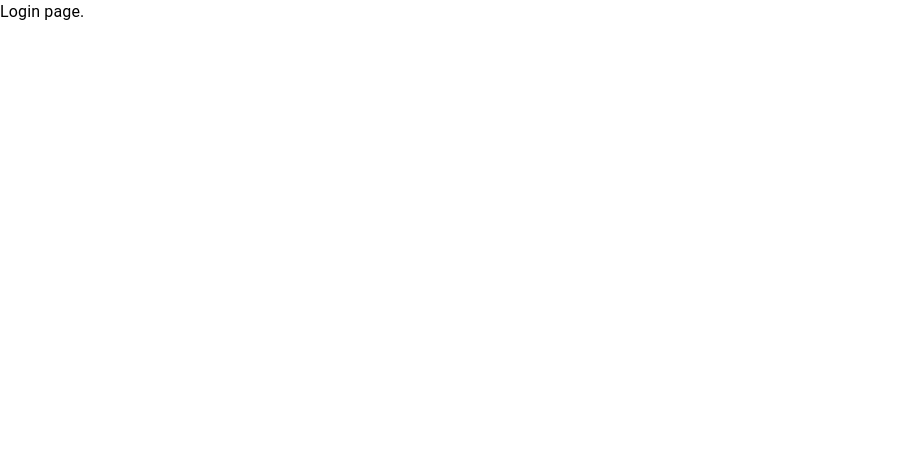
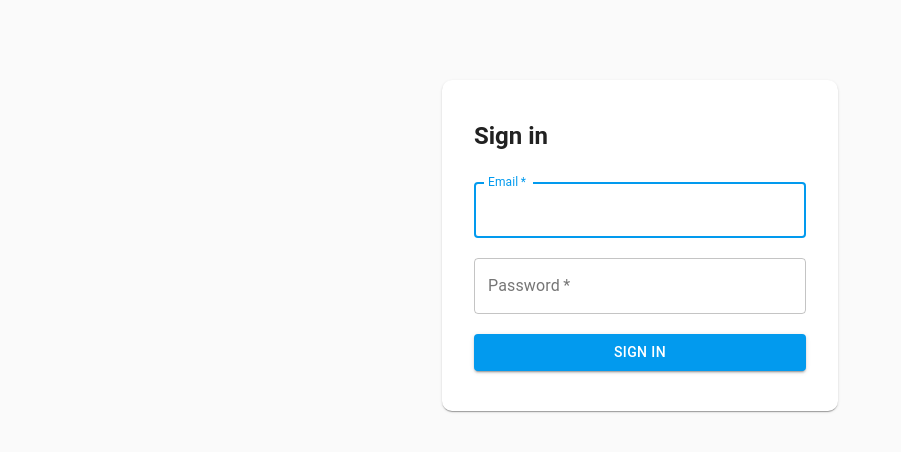
Before and after one commit to shubhamjindal30/employee-polls, a React (Create React App) app: page / in a window 1280 px wide. Shown: the top 452 px of the page, without its empty margins (0-901 px from the left). Built offline with nearby package versions, Linux system fonts and the light colour scheme.

Commit message:
feat: login page design

```diff
--- a/src/views/Login.tsx
+++ b/src/views/Login.tsx
@@ -1,8 +1,98 @@
-import React from 'react';
-import { Typography } from '@material-ui/core';
+import React, { useState } from 'react';
+import {
+  Button,
+  Container,
+  Grid,
+  makeStyles,
+  Paper,
+  TextField,
+  Typography
+} from '@material-ui/core';
+import { withRouter } from 'react-router-dom';
 
 const Login: React.FunctionComponent = () => {
-  return <Typography>Login page.</Typography>;
+  const classes = useStyles();
+
+  const [email, setEmail] = useState('');
+  const [password, setPassword] = useState('');
+
+  const handleEmailChange = (e: React.ChangeEvent<HTMLInputElement>) =>
+    setEmail(e.currentTarget.value);
+
+  const handlePasswordChange = (e: React.ChangeEvent<HTMLInputElement>) =>
+    setPassword(e.currentTarget.value);
+
+  const handleLogin = () => {};
+  return (
+    <div className={classes.container}>
+      <Container maxWidth="xs">
+        <Paper className={classes.paper}>
+          <Grid container direction="column" alignItems="flex-start" justify="center">
+            <Typography className={classes.heading} variant="h5">
+              Sign in
+            </Typography>
+            <TextField
+              className={classes.emailInput}
+              required
+              fullWidth
+              variant="outlined"
+              label="Email"
+              value={email}
+              autoFocus
+              onChange={handleEmailChange}
+            />
+            <TextField
+              className={classes.passwordInput}
+              required
+              fullWidth
+              variant="outlined"
+              label="Password"
+              type="password"
+              value={password}
+              onChange={handlePasswordChange}
+            />
+            <Button
+              className={classes.loginBtn}
+              fullWidth
+              variant="contained"
+              color="primary"
+              onClick={handleLogin}
+            >
+              Sign in
+            </Button>
+          </Grid>
+        </Paper>
+      </Container>
+    </div>
+  );
 };
 
-export default Login;
+export default withRouter(Login);
+
+const useStyles = makeStyles(() => ({
+  container: {
+    height: '90vh',
+    backgroundColor: '#fafafa',
+    paddingLeft: '2vw',
+    paddingRight: '2vw',
+    paddingTop: '10vh'
+  },
+  paper: {
+    padding: 40,
+    paddingLeft: 32,
+    paddingRight: 32,
+    borderRadius: 10
+  },
+  heading: {
+    fontWeight: 'bold'
+  },
+  emailInput: {
+    marginTop: 30
+  },
+  passwordInput: {
+    marginTop: 20
+  },
+  loginBtn: {
+    marginTop: 20
+  }
+}));
```
